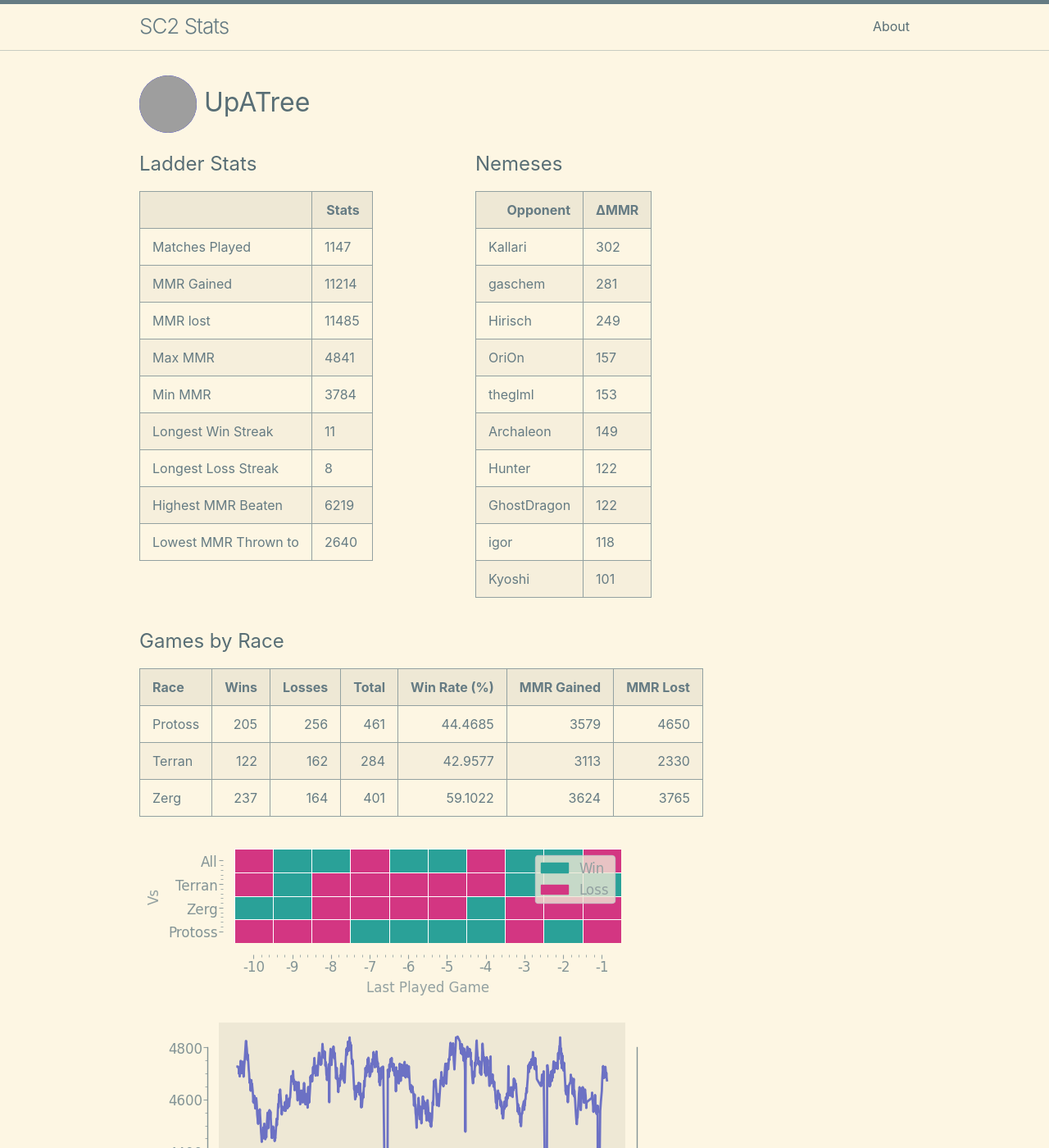
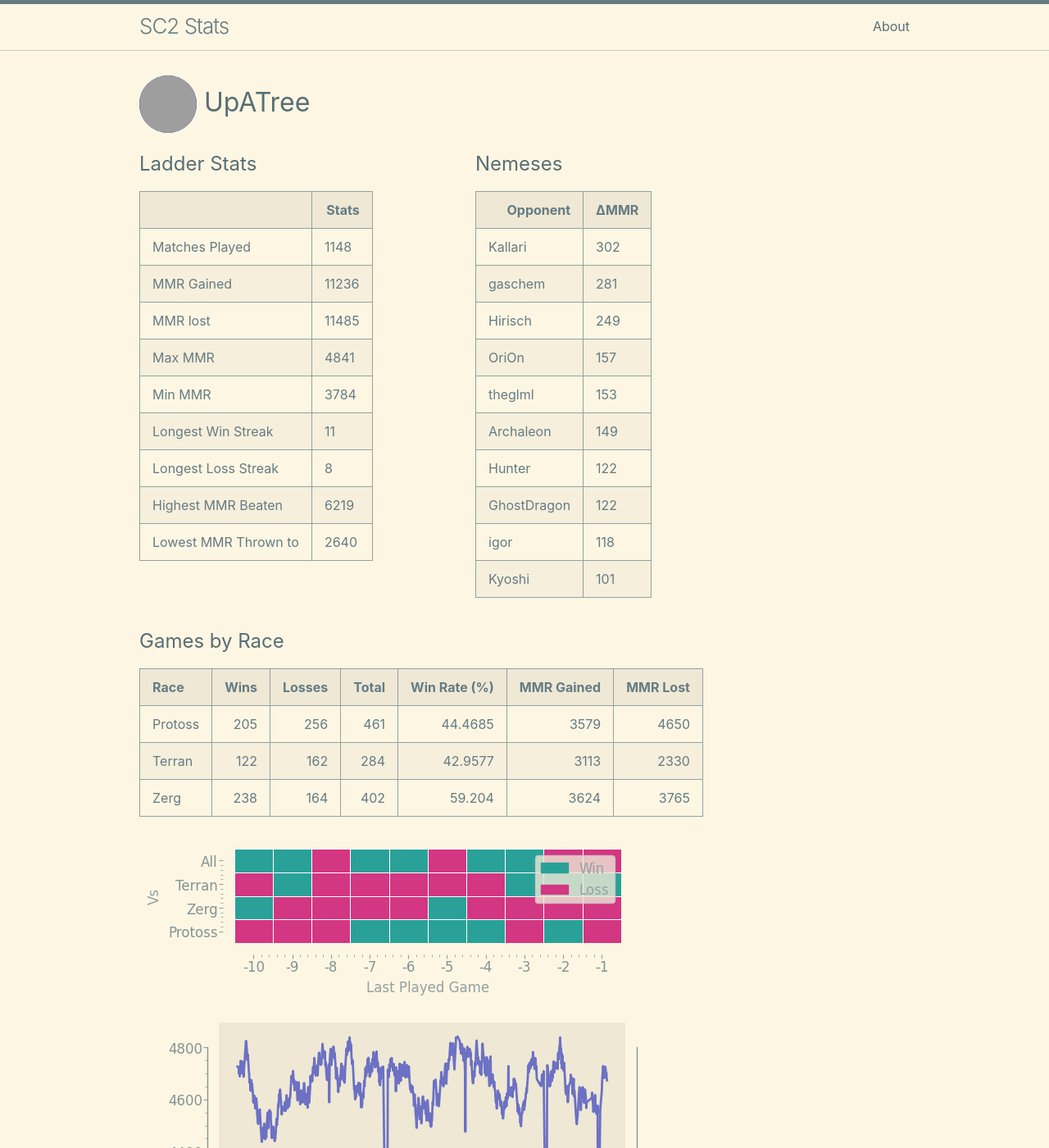
Before and after one commit to kylermurphy/UpATree, a Jekyll site: the page built from docs/index.md, in a window 1280 px wide and 1400 px high. Shown: the whole window at 82% size. Built offline with Jekyll 4.4.1, drawn with Linux system fonts in a browser that asks for light colours; grey boxes are pictures that could not be loaded.

Commit message:
running on push

```diff
--- a/docs/index.md
+++ b/docs/index.md
@@ -18,11 +18,11 @@ layout: home
   <tbody>
     <tr>
       <td>Matches Played</td>
-      <td>1147</td>
+      <td>1148</td>
     </tr>
     <tr>
       <td>MMR Gained</td>
-      <td>11214</td>
+      <td>11236</td>
     </tr>
     <tr>
       <td>MMR lost</td>
@@ -116,7 +116,7 @@ layout: home
 |:--------|-------:|---------:|--------:|---------------:|-------------:|-----------:|
 | Protoss |    205 |      256 |     461 |        44.4685 |         3579 |       4650 |
 | Terran  |    122 |      162 |     284 |        42.9577 |         3113 |       2330 |
-| Zerg    |    237 |      164 |     401 |        59.1022 |         3624 |       3765 |
+| Zerg    |    238 |      164 |     402 |        59.204  |         3624 |       3765 |
 
 ![Games by Race](./assets/gm_hist.png)
 
--- a/log.txt
+++ b/log.txt
@@ -379,3 +379,4 @@ Writing a log file 2025-03-09 21:18:25.
 Writing a log file 2025-03-09 21:31:00.
 Writing a log file 2025-03-09 21:47:51.
 Writing a log file 2025-03-09 22:17:59.
+Writing a log file 2025-03-09 22:30:24.
```
Also changed, not shown: docs/assets/daily.png, docs/assets/gm_hist.png, docs/assets/r_wrt.png, 1 other file.
